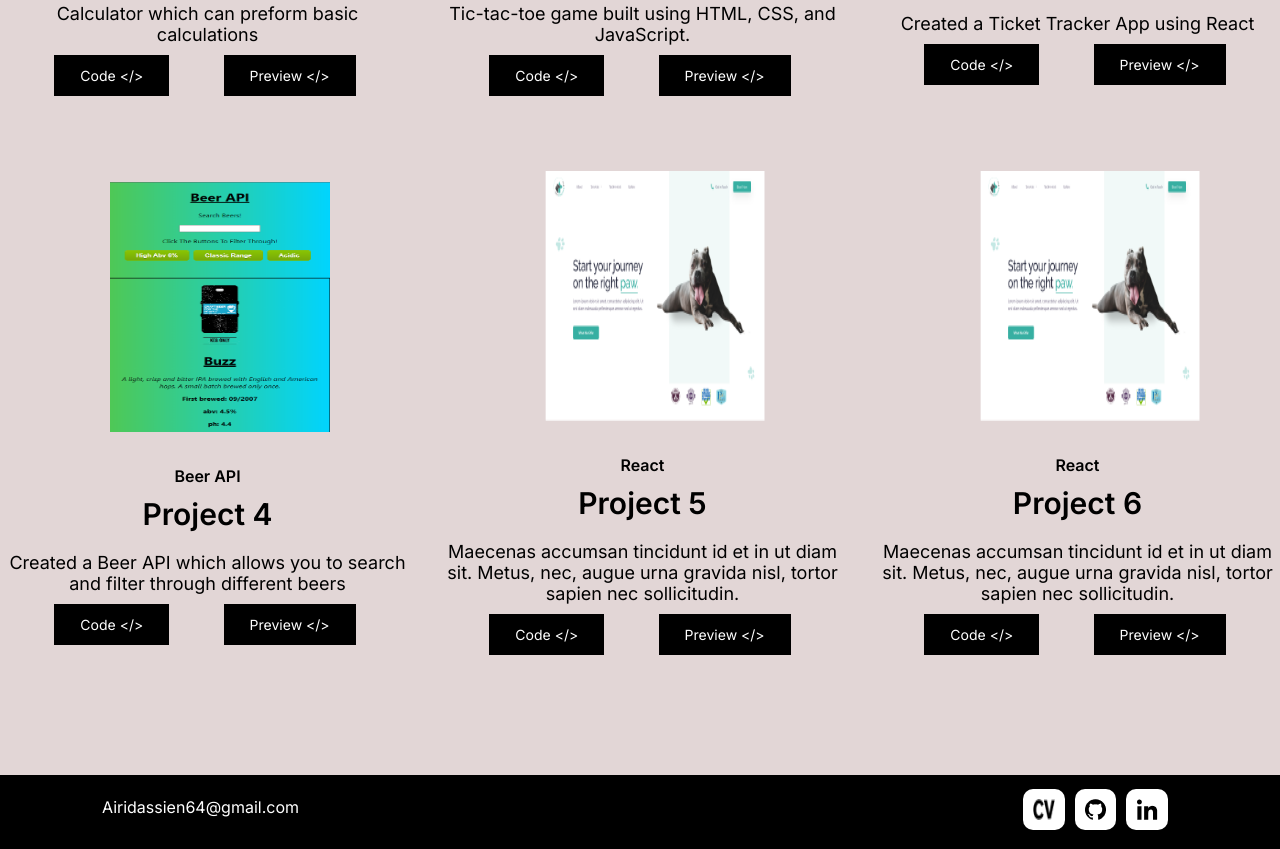
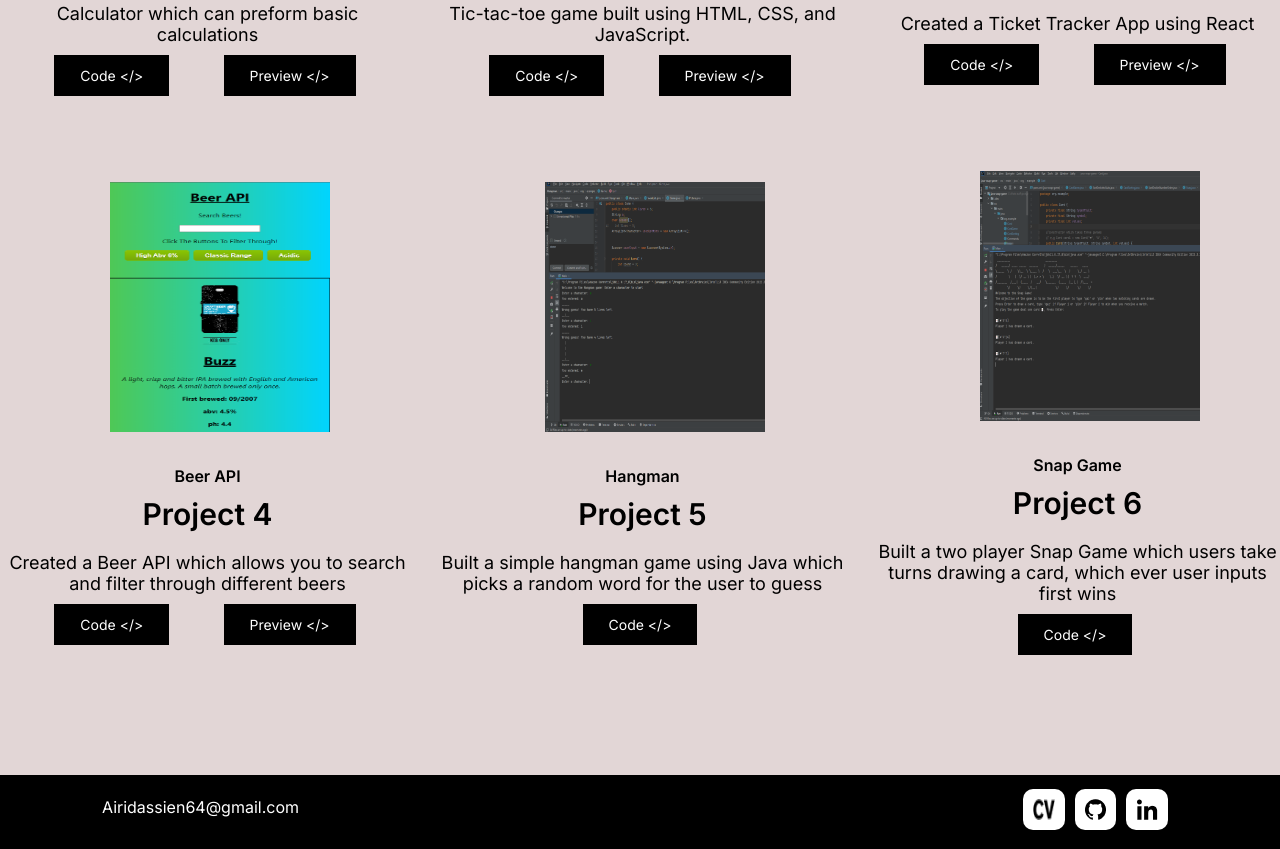
Before and after one commit to Adaz99/portfolio-project, a plain HTML site: page index.html in a window 1280 px wide. Shown: the part 2514-3363 px from the top of the page. Drawn offline with Linux system fonts and the light colour scheme.

Commit message:
tidying up

```diff
--- a/index.html
+++ b/index.html
@@ -172,29 +172,29 @@ i wanted to gain the skills and knowledge necessary to allow me to succeed in th
           </div>
 
         <div class="Myprojects__Web pro5">
-          <img class="Myprojects__Img" src="./Images/MacBook Pro 16_ - 53 1.png" alt="" />
-            <p class="Projectsp1">React<p>
+          <img class="Myprojects__Img" src="./Images/hangman.PNG" alt="" />
+            <p class="Projectsp1">Hangman<p>
             <p class="Projectsp2">Project 5<p>
             <p class="Projectsp3">
-              Maecenas accumsan tincidunt id et in ut diam sit. Metus, nec, augue urna gravida nisl, tortor sapien nec sollicitudin.
+              Built a simple hangman game using Java which picks a random word for the user to guess
             </p>
             <div class="Buttons">
-              <button class="button-primary">Code &lt;&#47;&gt;</button>
-              <button class="button-secondary">Preview &lt;&#47;&gt;</button>
+              <a href="https://github.com/Adaz99/Hangman" class="button-primary">Code &lt;&#47;&gt;</a>
+
             </div>
           </div>
 
 
         <div class="Myprojects__Web pro6">
-          <img class="Myprojects__Img" src="./Images/MacBook Pro 16_ - 53 1.png" alt="" />
-            <p class="Projectsp1">React<p>
+          <img class="Myprojects__Img" src="./Images/snap.PNG" alt="" />
+            <p class="Projectsp1">Snap Game<p>
             <p class="Projectsp2">Project 6<p>
             <p class="Projectsp3">
-              Maecenas accumsan tincidunt id et in ut diam sit. Metus, nec, augue urna gravida nisl, tortor sapien nec sollicitudin.
+              Built a two player Snap Game which users take turns drawing a card, which ever user inputs first wins
             </p>
             <div class="Buttons">
-              <button class="button-primary">Code &lt;&#47;&gt;</button>
-              <button class="button-secondary">Preview &lt;&#47;&gt;</button>
+              <a href="" class="button-primary">Code &lt;&#47;&gt;</a>
+
             </div>
           </div>
         </div>
```
Also changed, not shown: Images/hangman.PNG (added), Images/snap.PNG (added).
